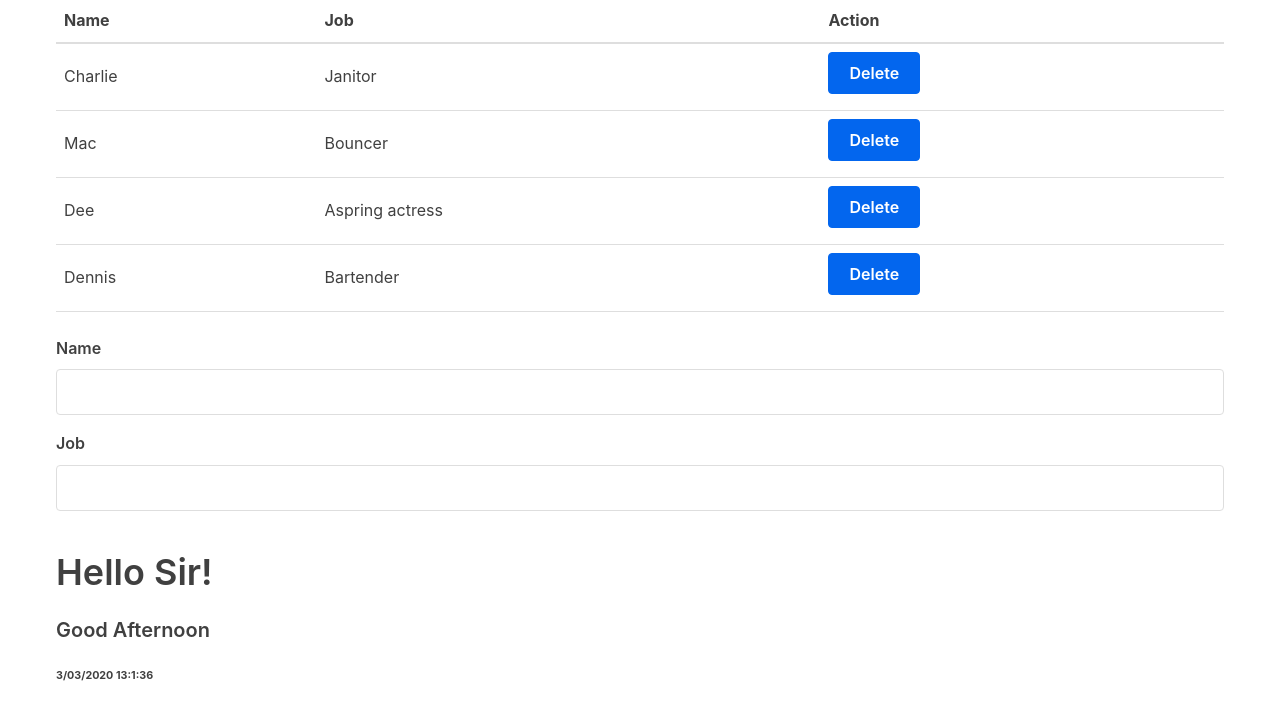
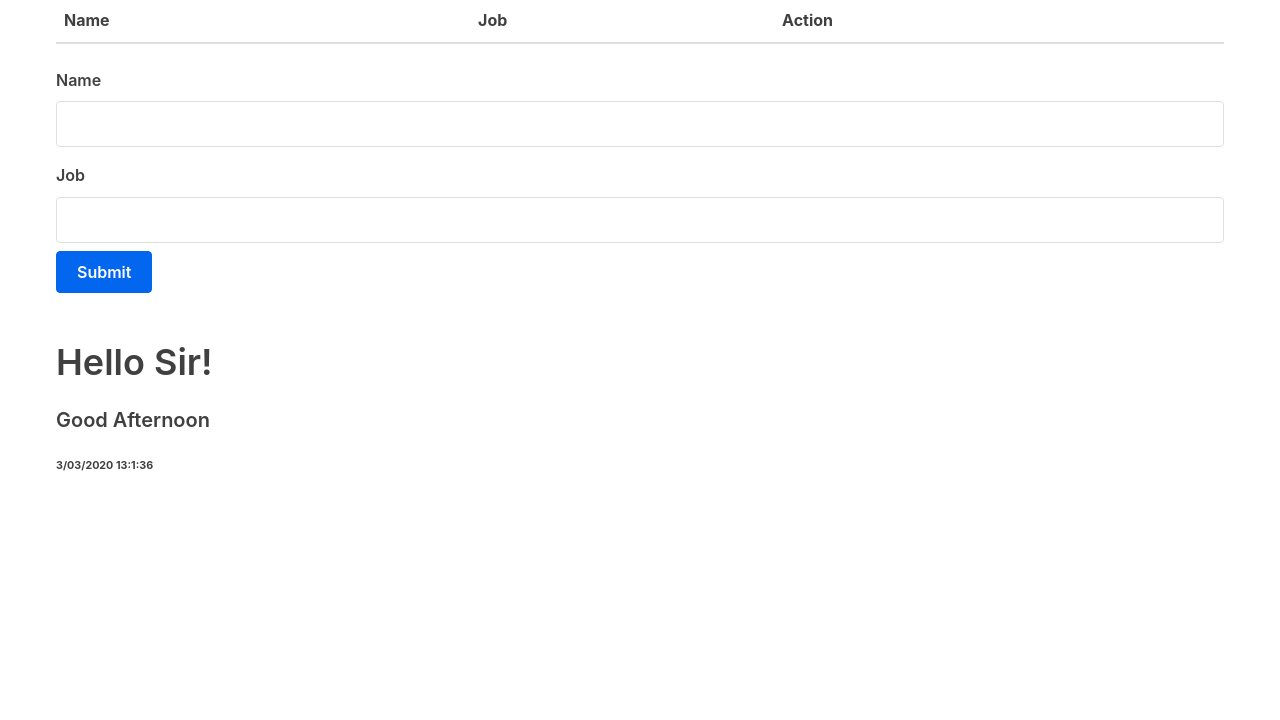
Before and after one commit to sekhart/my-app-redux, a React (Create React App) app: page / in a window 1280 px wide. Shown: the top 720 px of the page. Built offline with nearby package versions, Linux system fonts and the light colour scheme.

Commit message:
added submit form

```diff
--- a/src/App.js
+++ b/src/App.js
@@ -1,38 +1,19 @@
-import React, {Component} from 'react';
+import React, { Component } from 'react';
 import './App.css';
 import Table from './Table'
 import Form from './Form'
 
-import {Greeting, DateFunc} from './Greeting';
-import {Wishing} from './Greeting';
+import { Greeting, DateFunc } from './Greeting';
+import { Wishing } from './Greeting';
 import { getCurrentDate, getCurHour } from './utils';
 
 class App extends Component {
   state = {
-    characters: [
-      {
-        name: 'Charlie',
-        job: 'Janitor',
-      },
-      {
-        name: 'Mac',
-        job: 'Bouncer',
-      },
-      {
-        name: 'Dee',
-        job: 'Aspring actress',
-      },
-      {
-        name: 'Dennis',
-        job: 'Bartender',
-      },
-    ],
+    characters: [],
 
     greet: "Hello Sir!",
-
-   date: getCurrentDate(),
-
-  hour: getCurHour(),
+    date: getCurrentDate(),
+    hour: getCurHour(),
   }
 
   removeCharacter = index => {
@@ -41,17 +22,21 @@
     this.setState({
       characters: characters.filter((character, i) => {
         return i !== index;
-            }),
+      }),
     })
+  }
+
+  handleSubmit = character => {
+    this.setState({ characters: [...this.state.characters, character]})
   }
 
 
   render() {
-    const {characters, greet, hour, date} = this.state
+    const { characters, greet, hour, date } = this.state
     return (
       <div className="container">
         <Table characterData={characters} removeCharacter={this.removeCharacter} />
-        <Form />
+        <Form handleSubmit={this.handleSubmit} />
         <Greeting greetingData={greet} />
         <Wishing wishData={hour} />
         <DateFunc dateData={date} />
--- a/src/Form.js
+++ b/src/Form.js
@@ -20,6 +20,11 @@
         })
     }
 
+    submitForm = () => {
+        this.props.handleSubmit(this.state)
+        this.setState(this.initialState)
+    }
+
     render() {
         const {name, job} = this.state;
         return(
@@ -38,6 +43,7 @@
               id="job"
               value={job}
               onChange={this.handleChange} />
+              <input type="button" value="Submit" onClick={this.submitForm} />
           </form>
         )
     }
```
